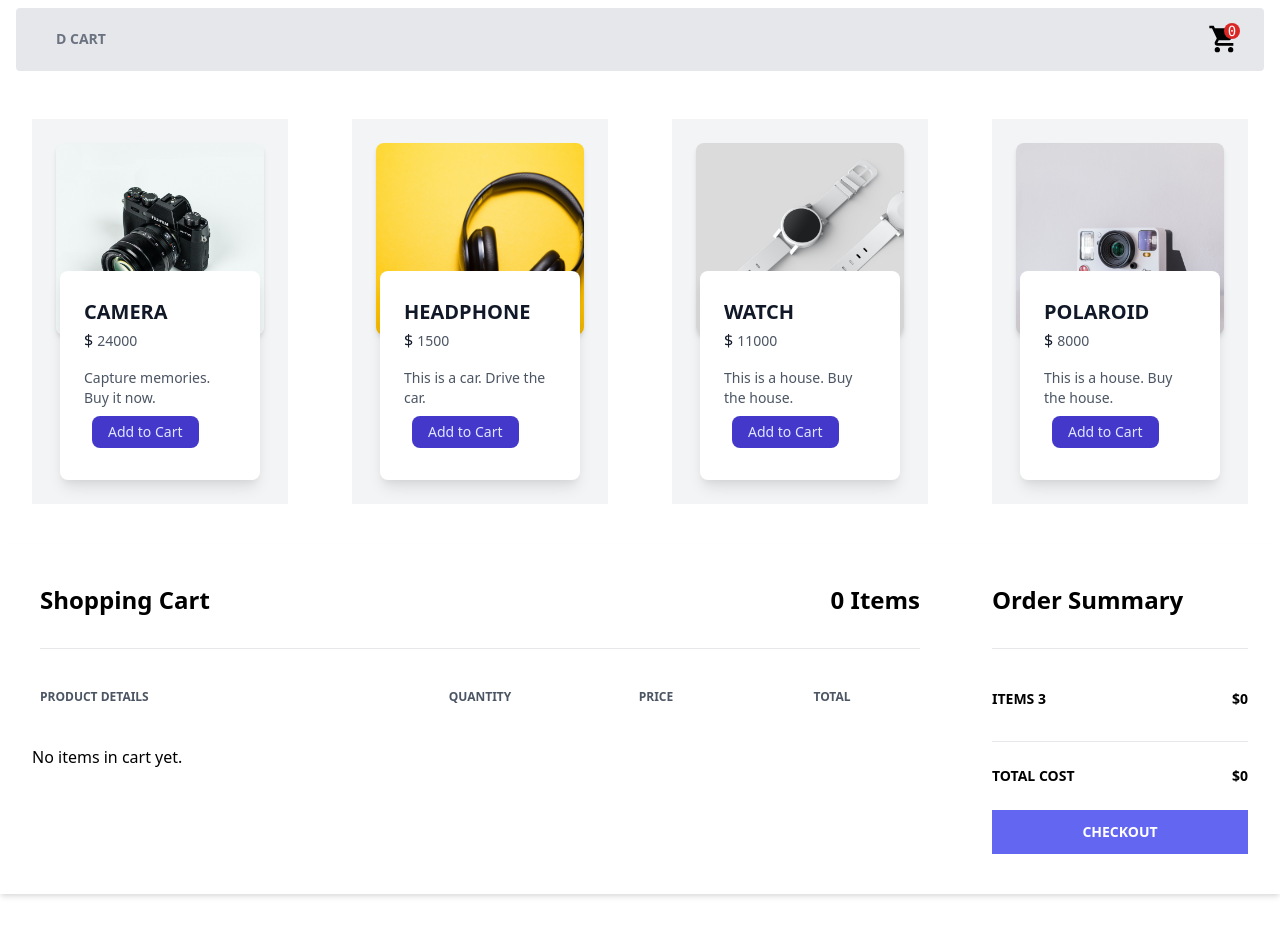
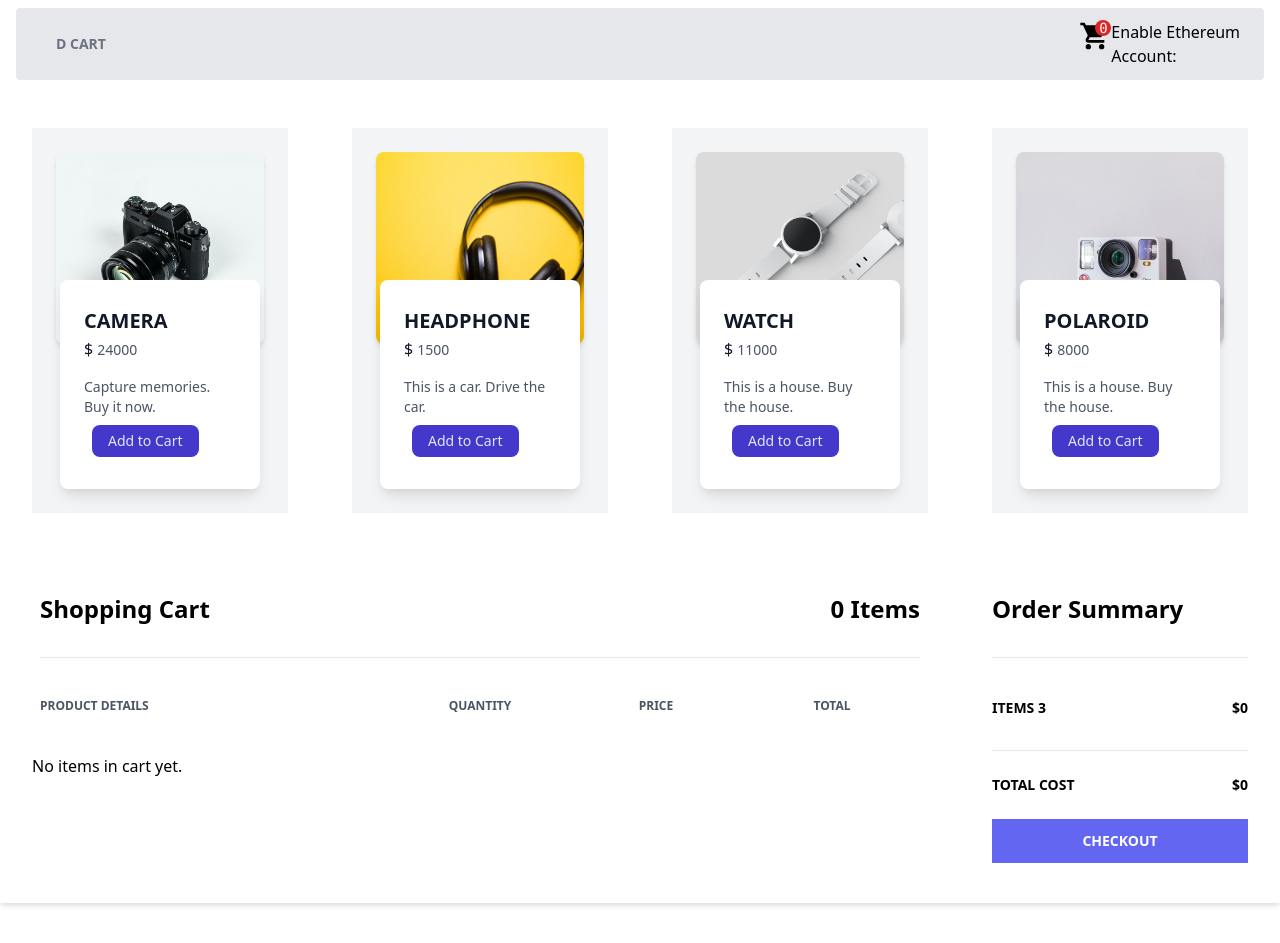
Before and after one commit to stevepabatao/shopping-cart, a Svelte app: page / in a window 1280 px wide. Built offline with nearby package versions, Linux system fonts and the light colour scheme.

Commit message:
created a component to get account on metamask

```diff
--- a/package.json
+++ b/package.json
@@ -24,6 +24,7 @@
     "postcss-import": "^14.0.1",
     "postcss-load-config": "^3.0.1",
     "sirv-cli": "^1.0.0",
+    "svelte-dapp": "^1.0.1",
     "svelte-preprocess": "^4.7.0",
     "tailwindcss": "^2.0.4",
     "uuid": "^8.3.2"
--- a/src/App.svelte
+++ b/src/App.svelte
@@ -1,6 +1,5 @@
 
 <script>
-
 	import { v4 as uuidv4 } from "uuid";
 	import Tailwind from "./components/Tailwind.svelte";
 	import Navbar from "./components/Navbar.svelte";
@@ -49,8 +48,6 @@
 	}
 
 
-
-
 	function addToCart(event) {
 	  const selectedProdId = event.detail;
 	  const isAlreadyInCart = cartItems.findIndex(
@@ -67,17 +64,14 @@
 	}
 
 	window.addEventListener('load', function() {
-  if (typeof web3 !== 'undefined') {
-    console.log('web3 is enabled')
-    if (web3.currentProvider.isMetaMask === true) {
-      alert('MetaMask is active')
-    } else {
-      alert('MetaMask is not available')
-    }
-  } else {
-    alert('web3 is not found')
-  }
-})
+
+		if (typeof window.ethereum !== 'undefined') {
+			console.log("Metaamask is installed.");
+		}
+
+	});
+
+
 
 
   </script>
--- /dev/null
+++ b/src/components/DButton.svelte
@@ -0,0 +1,14 @@
+<script>
+
+
+
+async function getAccount() {
+  const accounts = await ethereum.request({ method: 'eth_requestAccounts' });
+  const account = accounts[0];
+  alert(account)
+  showAccount.innerHTML = account;
+}
+</script>
+
+<button type="button" on:click={getAccount}>Enable Ethereum</button>
+<h2>Account: <span class="showAccount"></span></h2>
--- /dev/null
+++ b/src/components/Dapp.svelte
@@ -0,0 +1,4 @@
+<script global>
+   import { dapp }   from 'svelte-dapp'
+    import { wallet } from 'svelte-dapp/stores'
+</script>
--- a/src/components/Navbar.svelte
+++ b/src/components/Navbar.svelte
@@ -1,5 +1,6 @@
 <script>
     import { createEventDispatcher } from "svelte";
+    import DButton from './DButton.svelte';
     export let cartItems;
     $: cartLength = cartItems.length;
     let activeLink = "home";
@@ -36,9 +37,12 @@
                       <path d="M17,18C15.89,18 15,18.89 15,20A2,2 0 0,0 17,22A2,2 0 0,0 19,20C19,18.89 18.1,18 17,18M1,2V4H3L6.6,11.59L5.24,14.04C5.09,14.32 5,14.65 5,15A2,2 0 0,0 7,17H19V15H7.42A0.25,0.25 0 0,1 7.17,14.75C7.17,14.7 7.18,14.66 7.2,14.63L8.1,13H15.55C16.3,13 16.96,12.58 17.3,11.97L20.88,5.5C20.95,5.34 21,5.17 21,5A1,1 0 0,0 20,4H5.21L4.27,2M7,18C5.89,18 5,18.89 5,20A2,2 0 0,0 7,22A2,2 0 0,0 9,20C9,18.89 8.1,18 7,18Z"/>
                       </svg>
                       <span class="absolute right-0 top-0 rounded-full bg-red-600 w-4 h-4 top right p-0 m-0 text-white font-mono text-sm  leading-tight text-center">
-                          {cartLength}
+                         {cartLength}
                     </span>
                   </a>
+              </li>
+              <li class="nav-item">
+                <DButton/>
               </li>
             </ul>
           </div>
```
Also changed, not shown: 1 other file (tests, documents, lock files or other folders).
